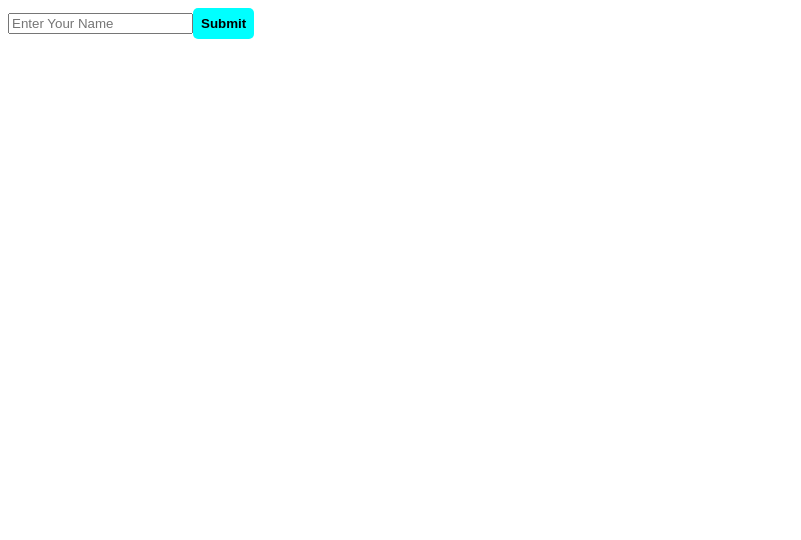
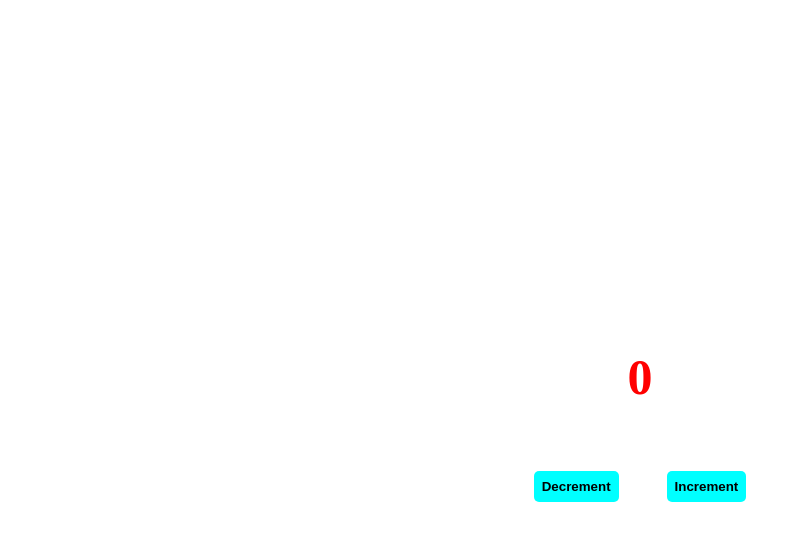
Before and after one commit to ravendrasingh000/Counter-with-React, a React (Vite) app: page / in a window 1280 px wide. Shown: the top 540 px of the page, without its empty margins (0-801 px from the left). Built offline with nearby package versions, Linux system fonts and the light colour scheme.

Commit message:
some changes

```diff
--- a/src/App.jsx
+++ b/src/App.jsx
@@ -1,12 +1,10 @@
 import React from 'react'
-import Form from './Form'
 import Counter from './assets/Components/Counter'
 
 const App = () => {
   return (
     <>
-    {/* <Counter/> */}
-    <Form/>
+    <Counter/>
     </>
   )
 }
--- a/src/Form.jsx
+++ /dev/null
@@ -1,14 +0,0 @@
-import React from 'react'
-
-const Form = () => {
-  return (
-    <>
-    <form>
-        <input type="text" placeholder='Enter Your Name'/>
-        <button>Submit</button>
-    </form>
-    </>
-  )
-}
-
-export default Form
```
